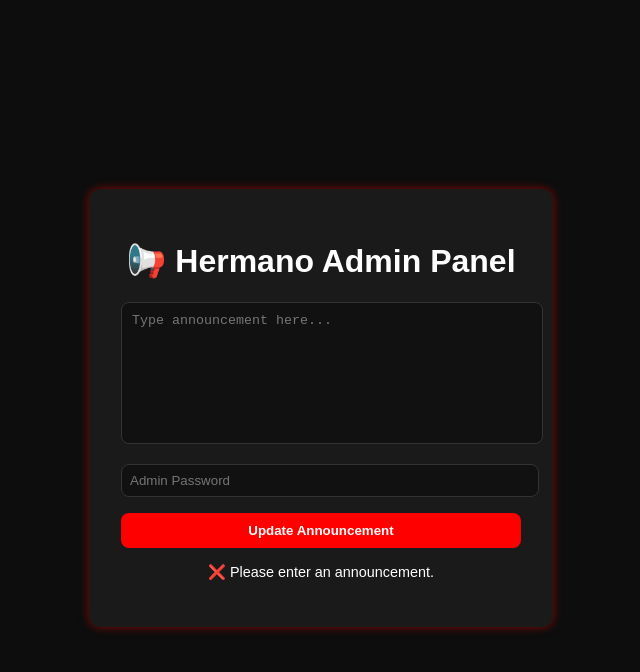
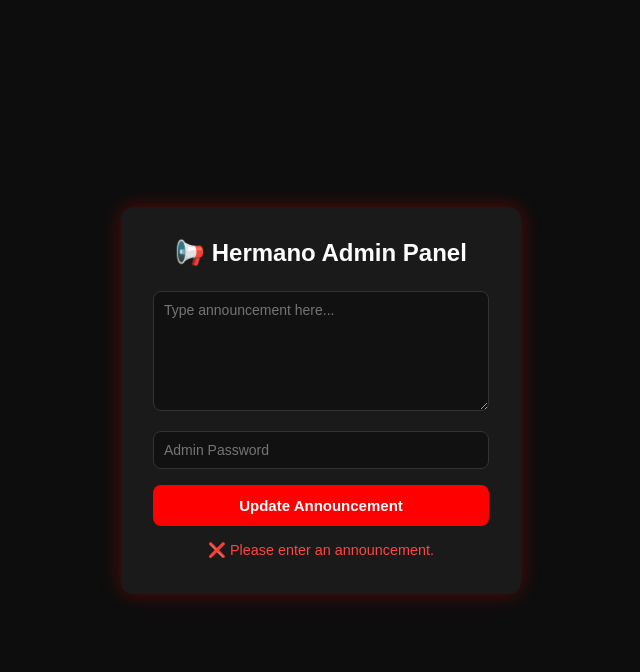
Before and after one commit to KIDDASS/upload, a plain HTML site: page index.html in a window 1280 px wide. Both pictures are taken after a click on the button "Update Announcement". Shown: the whole page, without its empty margins (319-959 px from the left). Drawn offline with Linux system fonts and the light colour scheme.

Commit message:
Refactor index.html for improved layout and functionality
Refactor HTML structure and styles for better layout and usability. Added Enter key support for submission and improved status message handling.

```diff
--- a/index.html
+++ b/index.html
@@ -5,6 +5,12 @@
   <meta name="viewport" content="width=device-width, initial-scale=1.0">
   <title>Hermano — Announcement Uploader</title>
   <style>
+    * {
+      margin: 0;
+      padding: 0;
+      box-sizing: border-box;
+    }
+
     body {
       background-color: #0d0d0d;
       color: #fff;
@@ -12,16 +18,25 @@
       display: flex;
       justify-content: center;
       align-items: center;
-      height: 100vh;
+      min-height: 100vh;
+      padding: 1rem;
     }
+
     .container {
       background: #1a1a1a;
       padding: 2rem;
       border-radius: 12px;
-      box-shadow: 0 0 10px rgba(255, 0, 0, 0.5);
-      width: 400px;
+      box-shadow: 0 0 20px rgba(255, 0, 0, 0.3);
+      width: 100%;
+      max-width: 400px;
       text-align: center;
     }
+
+    h1 {
+      margin-bottom: 1.5rem;
+      font-size: 1.5rem;
+    }
+
     textarea {
       width: 100%;
       height: 120px;
@@ -31,33 +46,70 @@
       color: #fff;
       border: 1px solid #333;
       margin-bottom: 1rem;
-      resize: none;
+      resize: vertical;
+      font-family: Arial, sans-serif;
+      font-size: 14px;
     }
+
+    textarea:focus,
+    input:focus {
+      outline: none;
+      border-color: #ff0000;
+    }
+
     input[type=password] {
       width: 100%;
-      padding: 8px;
+      padding: 10px;
       margin-bottom: 1rem;
       border-radius: 8px;
       border: 1px solid #333;
       background: #111;
       color: #fff;
+      font-size: 14px;
     }
+
     button {
       width: 100%;
-      padding: 10px;
+      padding: 12px;
       background: #ff0000;
       border: none;
       border-radius: 8px;
       color: #fff;
       cursor: pointer;
       font-weight: bold;
+      font-size: 15px;
+      transition: background 0.3s ease;
     }
+
     button:hover {
       background: #cc0000;
     }
+
+    button:active {
+      background: #990000;
+    }
+
+    button:disabled {
+      background: #555;
+      cursor: not-allowed;
+    }
+
     #status {
       margin-top: 1rem;
       font-size: 0.9rem;
+      min-height: 20px;
+    }
+
+    .success {
+      color: #00ff00;
+    }
+
+    .error {
+      color: #ff4444;
+    }
+
+    .loading {
+      color: #ffaa00;
     }
   </style>
 </head>
@@ -71,20 +123,47 @@
   </div>
 
   <script>
-    // Use same domain for API since it's all in one Vercel project
+    // Use relative path for API - works in both local and production
     const API_URL = '/api/updateAnnouncement';
 
-    document.getElementById('updateBtn').addEventListener('click', async () => {
-      const announcement = document.getElementById('announcement').value.trim();
-      const adminPass = document.getElementById('adminPass').value.trim();
-      const status = document.getElementById('status');
+    const announcementInput = document.getElementById('announcement');
+    const adminPassInput = document.getElementById('adminPass');
+    const updateBtn = document.getElementById('updateBtn');
+    const status = document.getElementById('status');
+
+    // Add Enter key support (Ctrl+Enter to submit)
+    announcementInput.addEventListener('keydown', (e) => {
+      if (e.ctrlKey && e.key === 'Enter') {
+        updateBtn.click();
+      }
+    });
+
+    updateBtn.addEventListener('click', async () => {
+      const announcement = announcementInput.value.trim();
+      const adminPass = adminPassInput.value.trim();
+
+      // Clear previous status classes
+      status.className = '';
 
       if (!announcement) {
         status.textContent = '❌ Please enter an announcement.';
+        status.className = 'error';
         return;
       }
 
+      if (!adminPass) {
+        status.textContent = '❌ Please enter admin password.';
+        status.className = 'error';
+        return;
+      }
+
+      // Disable button during request
+      updateBtn.disabled = true;
       status.textContent = '⏳ Updating...';
+      status.className = 'loading';
+
+      console.log('Attempting to fetch:', API_URL);
+      console.log('Current URL:', window.location.href);
 
       try {
         const response = await fetch(API_URL, {
@@ -96,16 +175,29 @@
           body: JSON.stringify({ announcement })
         });
 
+        console.log('Response status:', response.status);
+        console.log('Response headers:', [...response.headers.entries()]);
+
         const data = await response.json();
+        console.log('Response data:', data);
+
         if (response.ok) {
           status.textContent = '✅ Announcement updated successfully!';
-          document.getElementById('announcement').value = '';
+          status.className = 'success';
+          announcementInput.value = '';
+          adminPassInput.value = '';
         } else {
-          status.textContent = '❌ Error: ' + data.error;
+          status.textContent = '❌ Error: ' + (data.error || 'Unknown error');
+          status.className = 'error';
         }
       } catch (error) {
-        status.textContent = '⚠️ Failed to connect to server.';
-        console.error(error);
+        status.textContent = '⚠️ Failed to connect. Error: ' + error.message;
+        status.className = 'error';
+        console.error('Full error:', error);
+        console.error('Error type:', error.constructor.name);
+      } finally {
+        // Re-enable button
+        updateBtn.disabled = false;
       }
     });
   </script>
```
